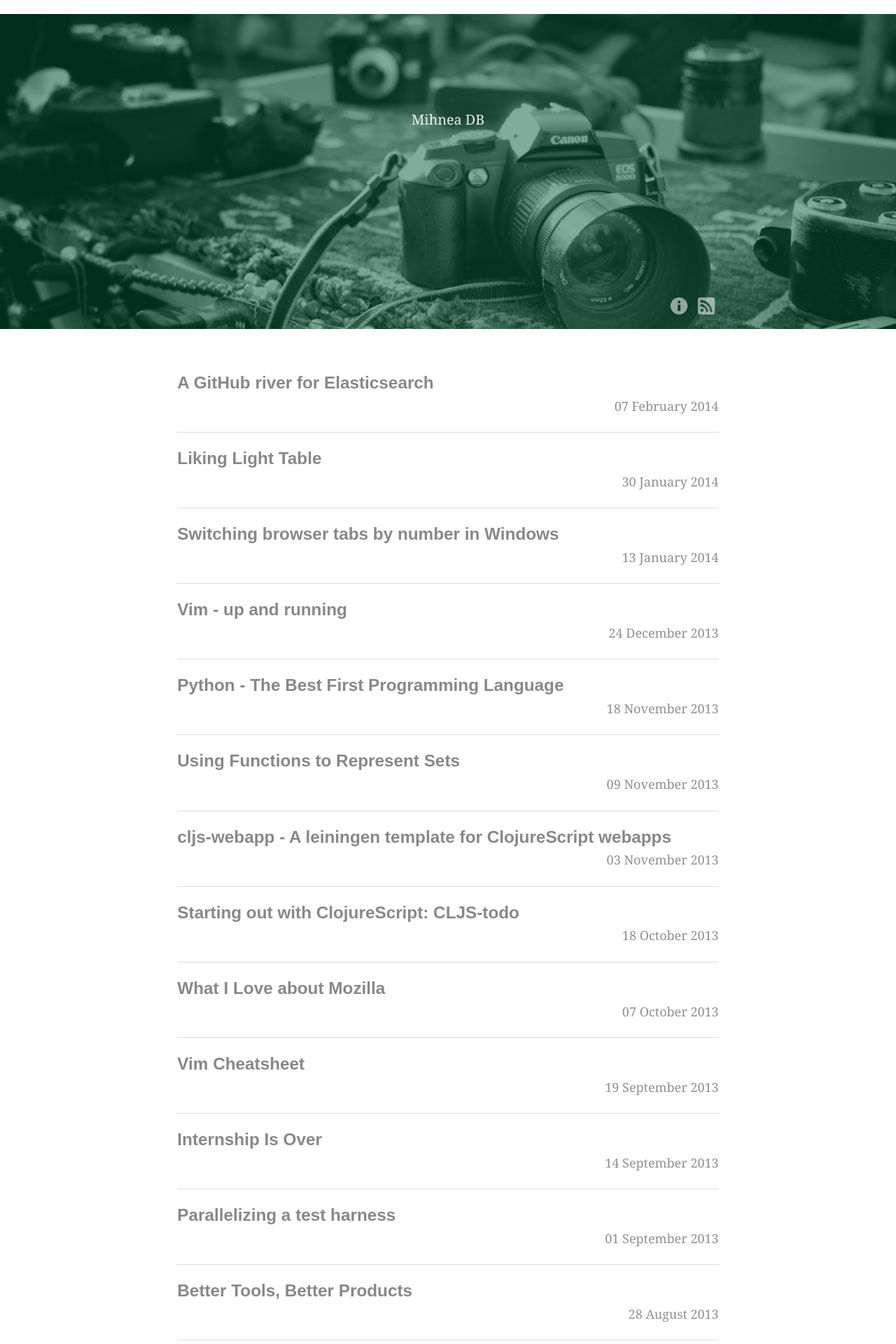
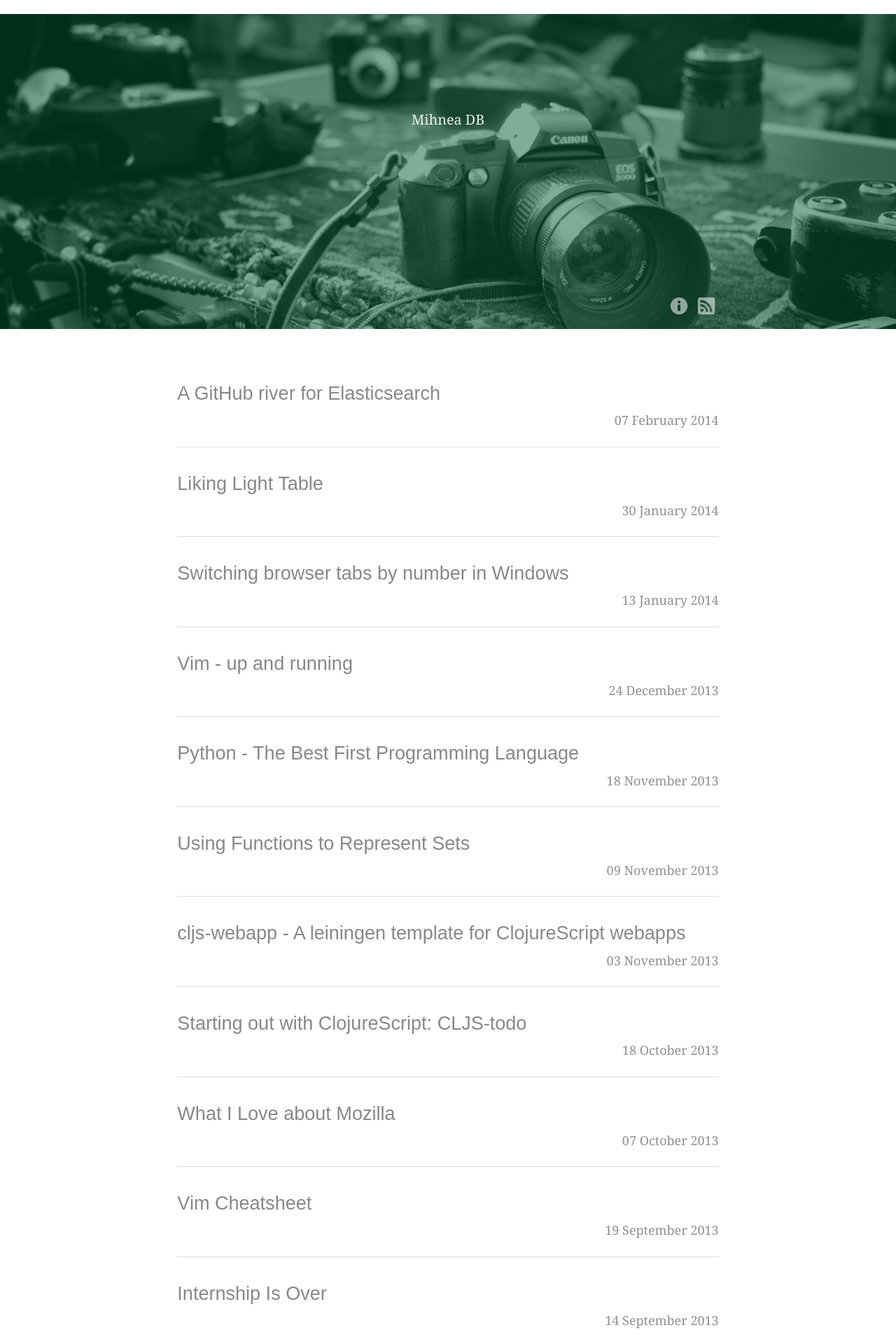
Before and after one commit to mihneadb/mihneadb.github.io, a Jekyll site: the page built from index.html, in a window 1280 px wide. Shown: the top 1920 px of the page at 70% size. Built offline with Jekyll 4.4.1, drawn with Linux system fonts in a browser that asks for light colours; Markdown is read by kramdown in place of the engine named in the settings.

Commit message:
Thinner font in archive.

```diff
--- a/css/site.css
+++ b/css/site.css
@@ -144,16 +144,14 @@ code {
   .archive li a {
     color: #888 !important;
     font-family: "source-sans-pro", sans-serif;
-    font-size: 90%; }
+    font-size: 0.65em;
+    font-weight: 500; }
   .archive li a:hover {
     color: #de3961 !important; }
 
 .archive li:last-of-type {
   border-bottom: none;
   margin-bottom: 3em; }
-
-.archive h2 {
-  font-size: 1.5em; }
 
 .highlight {
   font-size: medium; }
```
Also changed, not shown: scss/site.scss (+2 -5 lines).
